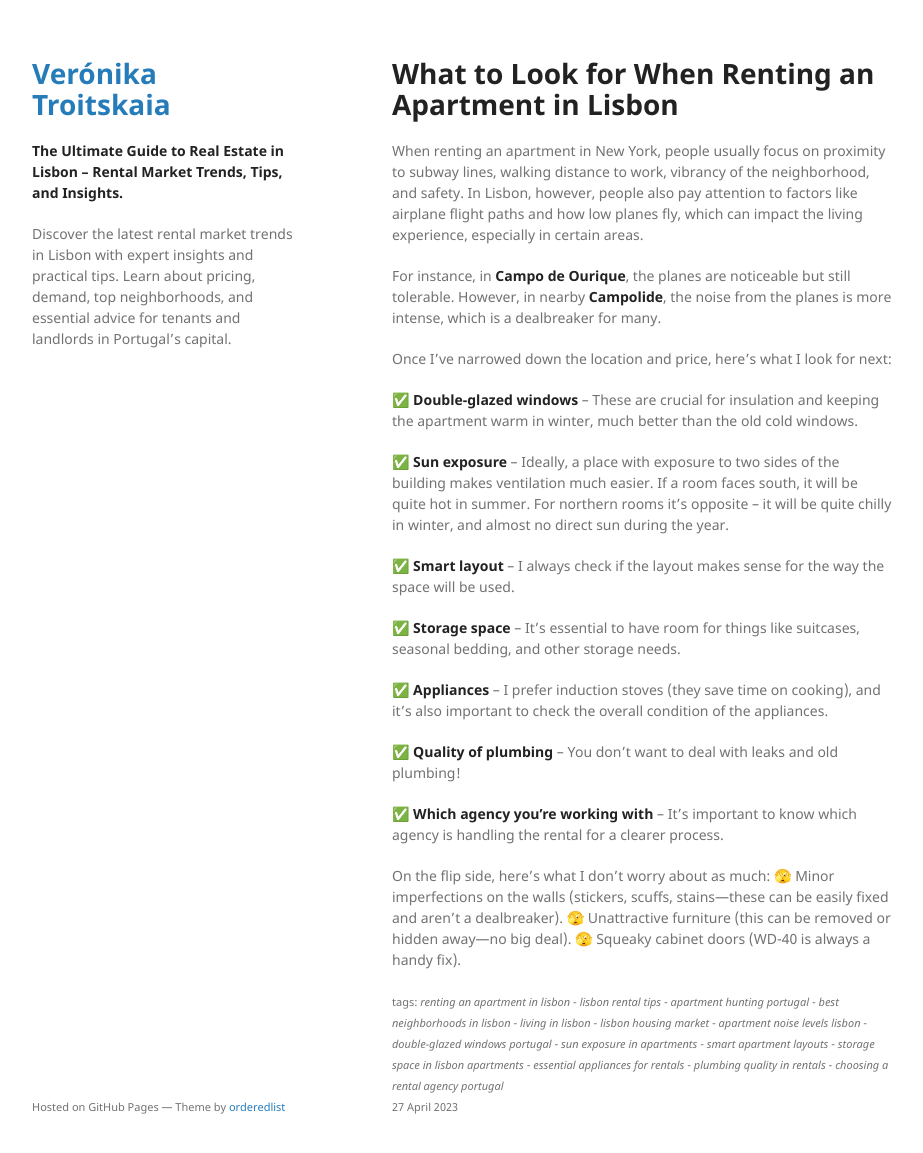
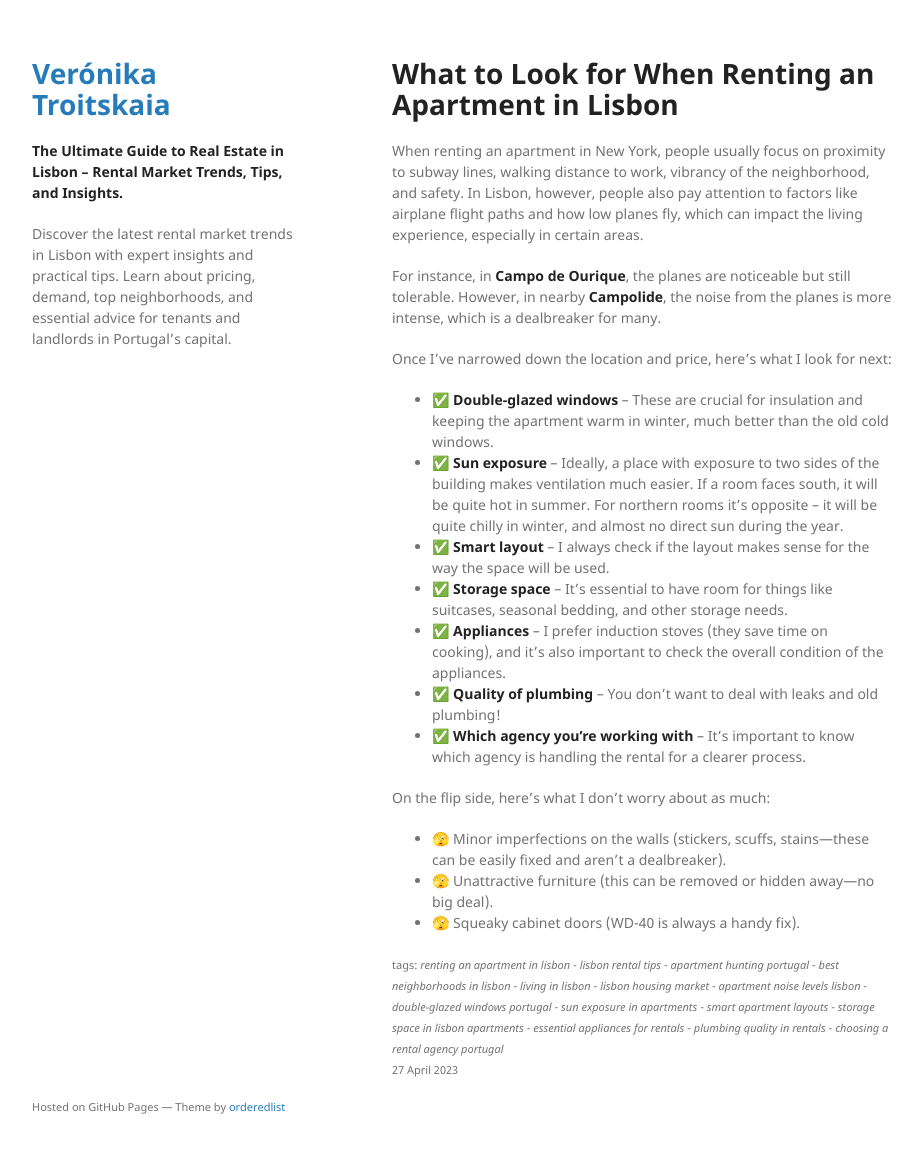
Before and after one commit to veronika-pt/blog.veronika.pt, a Jekyll site: the page built from _posts/2023-04-27-what-to-look-for-when-renting-an-apartment-in-lisbon.md, in a window 1280 px wide and 1186 px high. Shown: the top 1153 px of the window, without its empty margins (178-1101 px from the left). Built offline with Jekyll 4.4.1, drawn with Linux system fonts in a browser that asks for light colours.

```diff
--- a/_posts/2023-04-27-what-to-look-for-when-renting-an-apartment-in-lisbon.md
+++ b/_posts/2023-04-27-what-to-look-for-when-renting-an-apartment-in-lisbon.md
@@ -25,21 +25,15 @@ For instance, in **Campo de Ourique**, the planes are noticeable but still toler
 
 Once I’ve narrowed down the location and price, here’s what I look for next:
 
-  ✅ **Double-glazed windows** – These are crucial for insulation and keeping the apartment warm in winter, much better than the old cold windows.
-
-  ✅ **Sun exposure** – Ideally, a place with exposure to two sides of the building makes ventilation much easier. If a room faces south, it will be quite hot in summer. For northern rooms it's opposite – it will be quite chilly in winter, and almost no direct sun during the year.
-
-  ✅ **Smart layout** – I always check if the layout makes sense for the way the space will be used.
-
-  ✅ **Storage space** – It's essential to have room for things like suitcases, seasonal bedding, and other storage needs.
-
-  ✅ **Appliances** – I prefer induction stoves (they save time on cooking), and it's also important to check the overall condition of the appliances.
-
-  ✅ **Quality of plumbing** – You don't want to deal with leaks and old plumbing!
-
-  ✅ **Which agency you're working with** – It's important to know which agency is handling the rental for a clearer process.
+- ✅ **Double-glazed windows** – These are crucial for insulation and keeping the apartment warm in winter, much better than the old cold windows.
+- ✅ **Sun exposure** – Ideally, a place with exposure to two sides of the building makes ventilation much easier. If a room faces south, it will be quite hot in summer. For northern rooms it's opposite – it will be quite chilly in winter, and almost no direct sun during the year.
+- ✅ **Smart layout** – I always check if the layout makes sense for the way the space will be used.
+- ✅ **Storage space** – It's essential to have room for things like suitcases, seasonal bedding, and other storage needs.
+- ✅ **Appliances** – I prefer induction stoves (they save time on cooking), and it's also important to check the overall condition of the appliances.
+- ✅ **Quality of plumbing** – You don't want to deal with leaks and old plumbing!
+- ✅ **Which agency you're working with** – It's important to know which agency is handling the rental for a clearer process.
 
 On the flip side, here’s what I don’t worry about as much:
-🫣 Minor imperfections on the walls (stickers, scuffs, stains—these can be easily fixed and aren’t a dealbreaker).
-🫣 Unattractive furniture (this can be removed or hidden away—no big deal).
-🫣 Squeaky cabinet doors (WD-40 is always a handy fix).
+- 🫣 Minor imperfections on the walls (stickers, scuffs, stains—these can be easily fixed and aren’t a dealbreaker).
+- 🫣 Unattractive furniture (this can be removed or hidden away—no big deal).
+- 🫣 Squeaky cabinet doors (WD-40 is always a handy fix).
```
